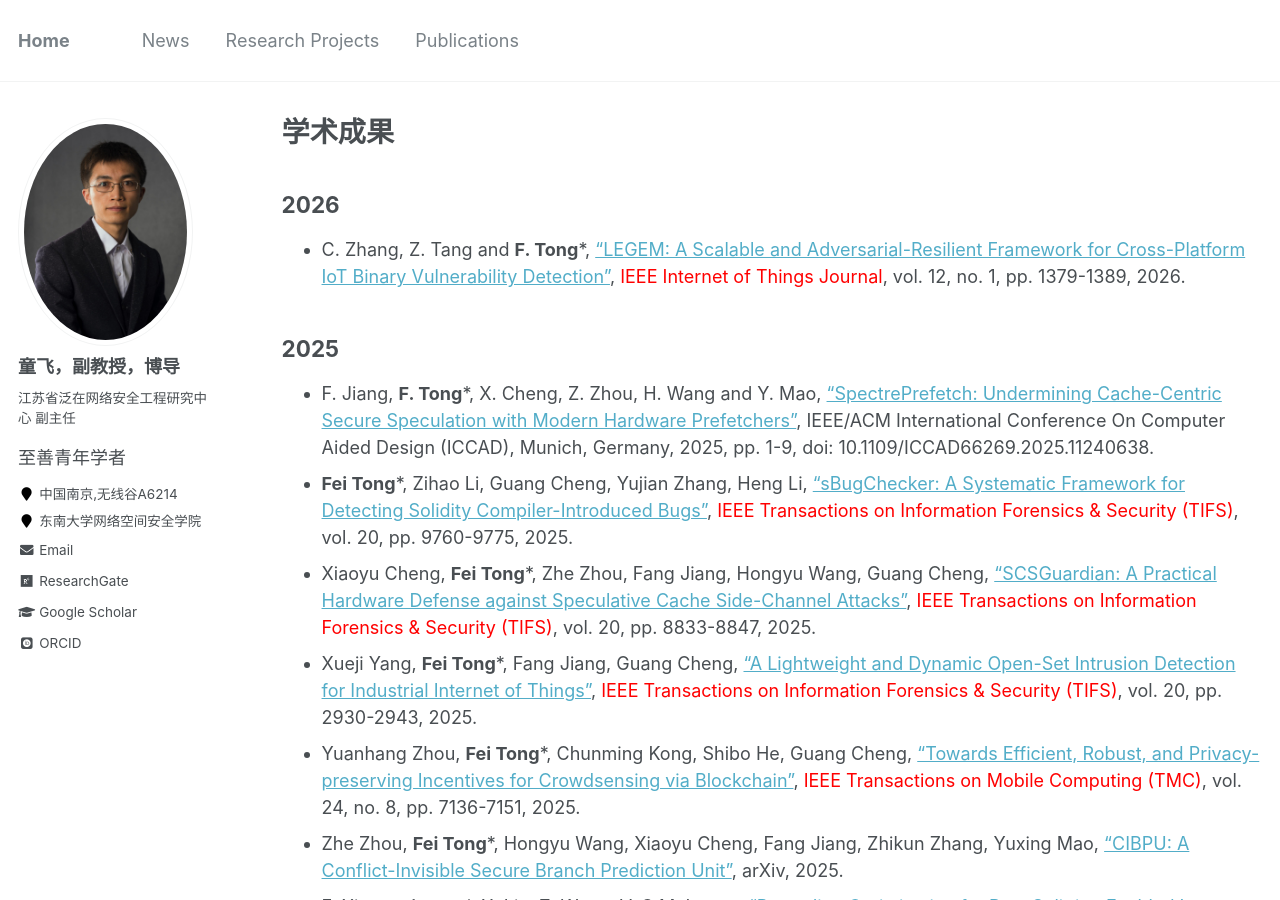
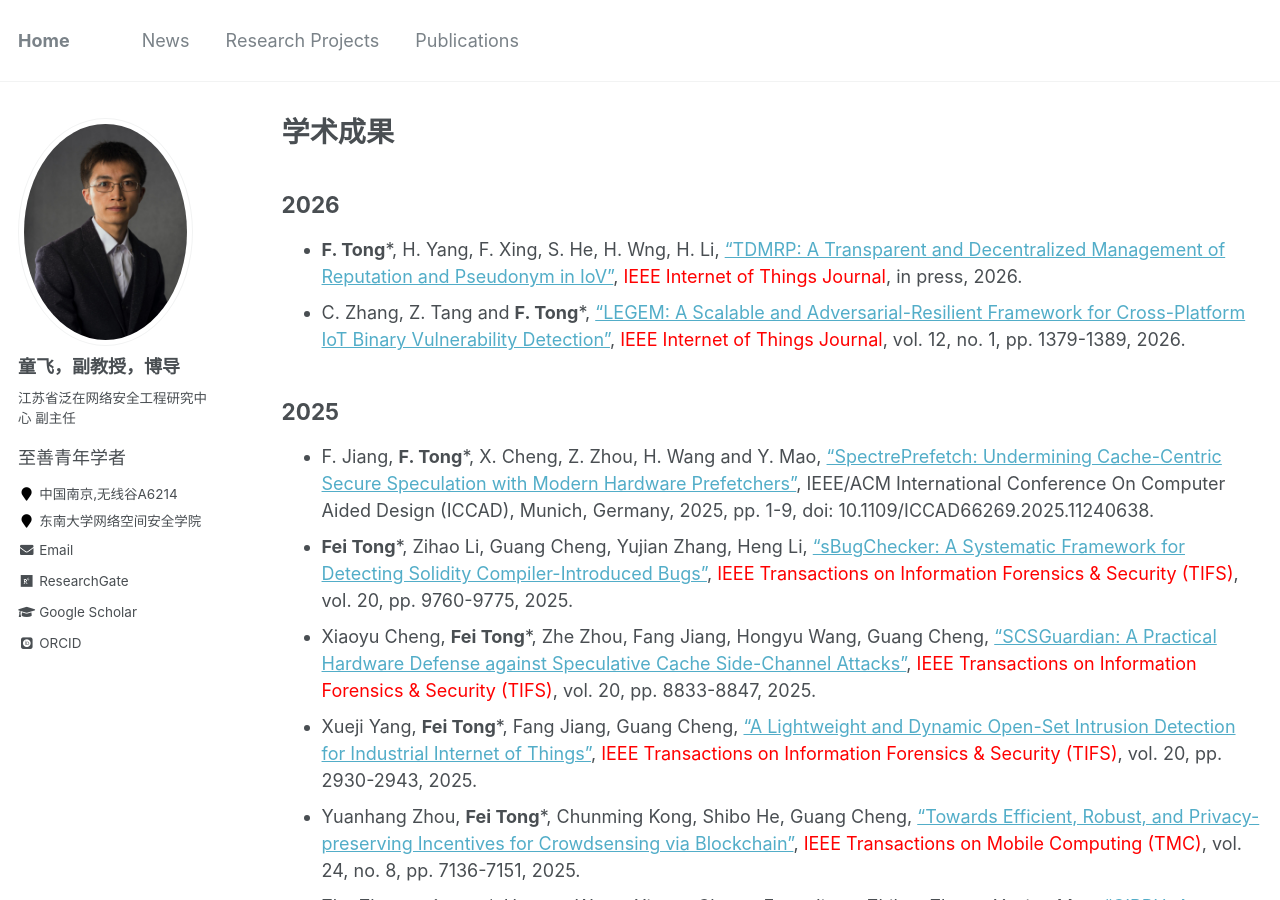
Before and after one commit to fei-tong/fei-tong.github.io, a Jekyll site: the page built from _pages/publications.md, in a window 1280 px wide and 900 px high. Built offline with Jekyll 4.4.1, drawn with Linux system fonts in a browser that asks for light colours; some web fonts are replaced.

Commit message:
Update publications.md

```diff
--- a/_pages/publications.md
+++ b/_pages/publications.md
@@ -12,6 +12,7 @@ author_profile: true
 
 ## 2026
 
+- **F. Tong***, H. Yang, F. Xing, S. He, H. Wng, H. Li, ["TDMRP: A Transparent and Decentralized Management of Reputation and Pseudonym in IoV"](https://ieeexplore.ieee.org/document/11397832), <font color="red">IEEE Internet of Things Journal</font>, in press, 2026.
 - C. Zhang, Z. Tang and **F. Tong***, ["LEGEM: A Scalable and Adversarial-Resilient Framework for Cross-Platform IoT Binary Vulnerability Detection"](https://ieeexplore.ieee.org/document/11235936), <font color="red">IEEE Internet of Things Journal</font>, vol. 12, no. 1, pp. 1379-1389, 2026.
 
 ## 2025
```
